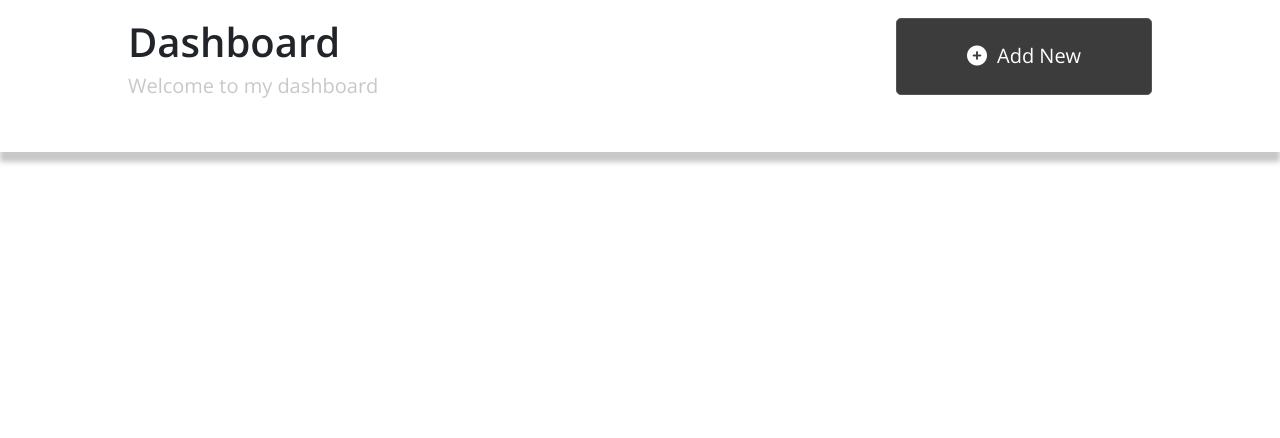
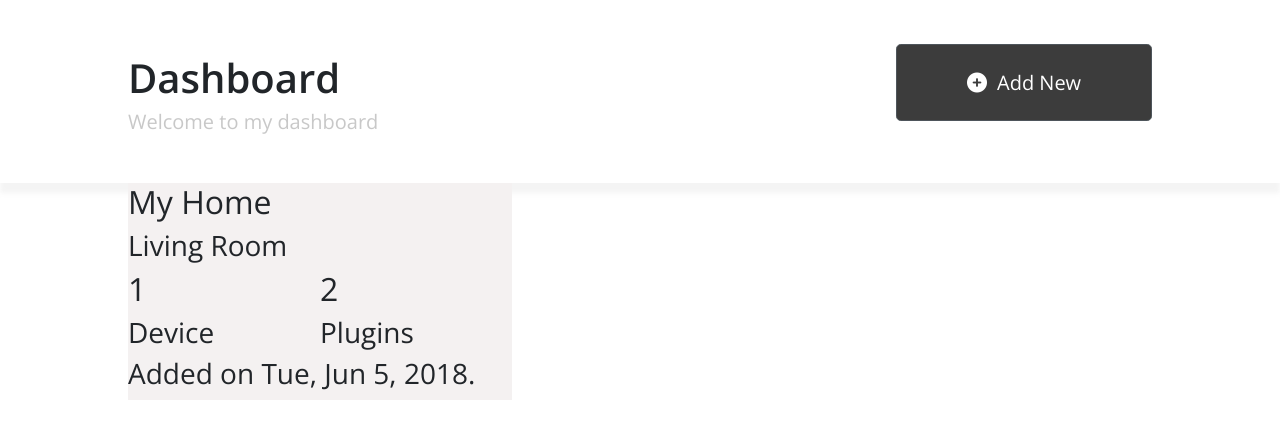
Before and after one commit to schwarro/quartic, a plain HTML site: page index.html in a window 1280 px wide. Drawn offline with nearby package versions, Linux system fonts and the light colour scheme.

Commit message:
layed out main section with grid

```diff
--- a/css/styles.css
+++ b/css/styles.css
@@ -2,11 +2,11 @@
   font-family: 'Open Sans', sans-serif;
 }
 
-/*Main container for the nav*/
+/*Main container for header section*/
 #container-fluid {
   -moz-box-shadow:0 5px 5px rgba(182, 182, 182, 0.75);
   -webkit-box-shadow: 0 5px 5px rgba(182, 182, 182, 0.75);
-  box-shadow: 0 10px 5px rgba(182, 182, 182, 0.75);
+  box-shadow: 0 10px 5px rgba(240, 240, 240, 0.75);
   /*Used to get the box shadow at bottom of nav*/
   display: grid;
   grid-template-columns: repeat(10, 10%);
@@ -16,6 +16,7 @@
 
  .welcome {
    grid-area: 2 / 2 / 3 / 5;
+   padding-top: 8%;
  }
 
  .welcome h1 {
@@ -28,6 +29,7 @@
 
  .addNew {
    grid-area: 2 / -4 / 5 / -2;
+   padding-top: 8%;
  }
 
  .addNew a {
@@ -45,6 +47,39 @@
    margin: 0;
  }
 
+/*End of header section  */
+
+/*Main section */
+  main {
+    display: grid;
+    grid-template-columns: repeat(10, 10%);
+  }
+
+  .room {
+    display: grid;
+    grid-template-columns: repeat(2, 50%);
+    grid-template-rows: repeat(5, 20%);
+    background-color: #F4F1F1;
+    grid-column-start: 2;
+    grid-column-end: 5;
+  }
+
+  .homeSection {
+    grid-area: 1 / 1 / 3 / 3;
+  }
+
+  .deviceSection {
+    grid-area: 3 / 1 / 5 / 2;
+  }
+
+  .plugins {
+    grid-area: 3 / 2 / 5 / 3;
+  }
+
+  .date {
+    grid-area: 5 / 1 / 6 / 3;
+  }
+
 
 /* // Small devices (landscape phones, 576px and up)
 @media (min-width: 576px) { ... }
--- a/index.html
+++ b/index.html
@@ -9,18 +9,45 @@
     <title>Quartic Dashboard</title>
   </head>
   <body>
+    <!--Main Nav Area  -->
     <header>
       <div id="container-fluid">
+        <!--Welcome text  -->
         <div class="welcome">
           <h1>Dashboard</h1>
           <h5>Welcome to my dashboard</h5>
         </div>
+        <!--Add New Button  -->
         <div class="addNew">
           <a href="#" class="btn btn-secondary btn-lg active" role="button" aria-pressed="true"><h5><i class="fas fa-plus-circle"></i>Add New</h5></a>
         </div>
       </div>
     </header>
 
+    <!--Dashboard area  -->
+    <main>
+      <div class="room">
+        <div class="circle"></div>
+        <div class="menu"></div>
+        <div class="homeSection">
+          <h2>My Home</h2>
+          <h3>Living Room</h3>
+        </div>
+        <div class="deviceSection">
+          <h2>1</h2>
+          <h3>Device</h3>
+        </div>
+        <div class="plugins">
+          <h2>2</h2>
+          <h3>Plugins</h3>
+        </div>
+        <div class="date">
+          <h3>Added on Tue, Jun 5, 2018.</h3>
+        </div>
+      </div>
+    </main>
+
+
     <script src="js/main.js"></script>
   </body>
 </html>
```
